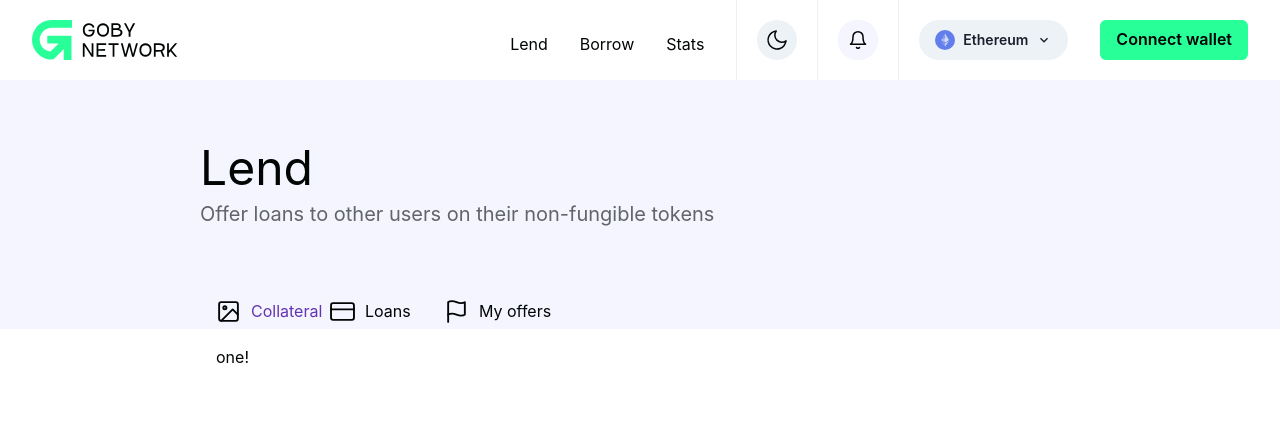
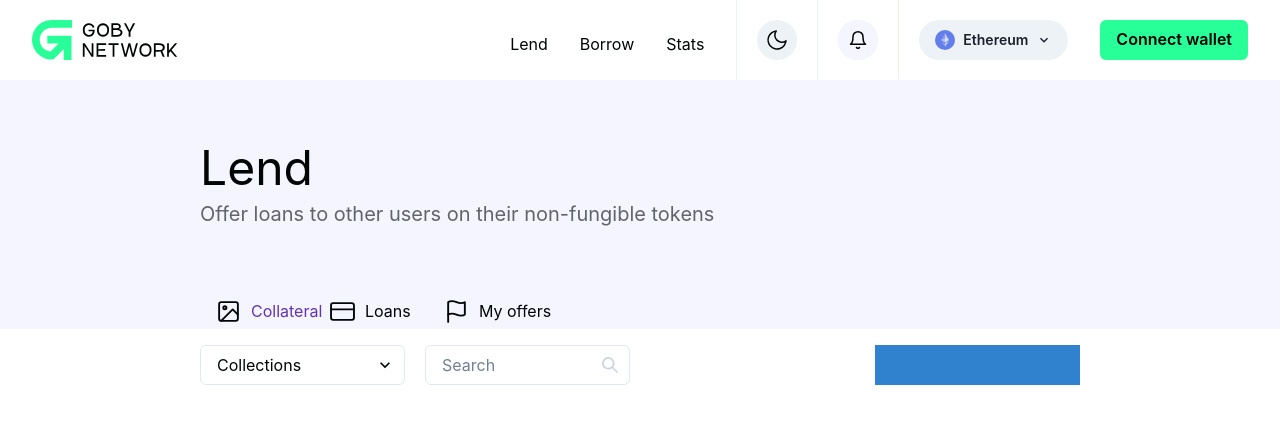
Before and after one commit to paurock/goby, a Next.js app: page / in a window 1280 px wide. Shown: the top 424 px of the page. Built offline with nearby package versions, Linux system fonts and the light colour scheme.

Commit message:
tab content process

```diff
--- a/src/components/Toolbar/index.tsx
+++ b/src/components/Toolbar/index.tsx
@@ -4,36 +4,40 @@ import {
   Flex,
   Grid,
   GridItem,
+  Select,
+  Input,
+  InputGroup,
+  InputRightElement,
   useColorMode,
-} from '@chakra-ui/react';
-import { useAssets, VFlex } from 'shared';
+} from "@chakra-ui/react";
+import { SearchIcon } from "@chakra-ui/icons";
+import { useAssets, VFlex } from "shared";
 
 const Toolbar = () => {
   const { text, background } = useAssets();
   const { colorMode, toggleColorMode } = useColorMode();
 
   return (
-    <Container
-      maxW="full"
-      maxH="249px"
-      h={['fit-content', '847px', '847px', '847px', '860px']}
-      px={['16px', '16px', '16px', '30px', '120px']}
-      pt={['10px', '10px', '10px', '20px', '30px']}
-      color={text}
-    >
-      <VFlex
-        mx={['16px', '16px', '16px', '80px', '80px', '195px']}
-        justify="space-between"
-        h="185px"
-      >
-        <Grid templateColumns="repeat(4, 1fr)" gap={2}>
-          <GridItem w="100%" h="10" bg="blue.500" />
-          <GridItem w="100%" h="10" bg="blue.500" />
-          <GridItem w="100%" h="10" bg="blue.500" />
-          <GridItem w="100%" h="10" bg="blue.500" />
-        </Grid>
-      </VFlex>
-    </Container>
+    <Grid templateColumns="repeat(4, 1fr)" gap="5">
+      <GridItem w="100%" h="10">
+        <Select placeholder="Collections">
+          <option value="option1">Option 1</option>
+          <option value="option2">Option 2</option>
+          <option value="option3">Option 3</option>
+        </Select>
+      </GridItem>
+      <GridItem w="100%" h="10">
+        <InputGroup>
+          <Input type="search" placeholder="Search" />
+          <InputRightElement
+            pointerEvents="none"
+            children={<SearchIcon color="gray.300" />}
+          />
+        </InputGroup>
+      </GridItem>
+      <GridItem w="100%" h="10" />
+      <GridItem w="100%" h="10" bg="blue.500" />
+    </Grid>
   );
 };
 export default Toolbar;
--- a/src/components/sections/title-section/index.tsx
+++ b/src/components/sections/title-section/index.tsx
@@ -13,6 +13,7 @@ import {
 import { motion } from "framer-motion";
 import { useState } from "react";
 import { VFlex, useAssets } from "../../../shared";
+import Toolbar from "../../Toolbar";
 
 const tabsStyle = {
   display: "flex",
@@ -96,8 +97,7 @@ const TabsComp = ({ text, textPurple, textGreen, colorMode }) => {
       : { borderBottom: "2px solid green" };
 
   return (
-    <Flex maxH="36px" justify="start" gap="32px">
-      <Tabs isFitted isLazy variant="unstyled" align="start">
+    <Tabs maxH="36px" isFitted isLazy variant="unstyled" align="start" w="full">
       <TabList gap="10px">
         <motion.div
           style={tabsStyle}
@@ -105,11 +105,7 @@ const TabsComp = ({ text, textPurple, textGreen, colorMode }) => {
           onMouseEnter={() => setIsHover(1)}
           onMouseLeave={() => setIsHover(0)}
         >
-            <Tab
-              sx={tabStyle}
-              _hover={{ color: modeColorSelector() }}
-              _selected={{ color: modeColorSelector() }}
-            >
+          <Tab sx={tabStyle} _selected={{ color: modeColorSelector() }}>
             <Icon
               as={collatIcon}
               w="25px"
@@ -159,21 +155,21 @@ const TabsComp = ({ text, textPurple, textGreen, colorMode }) => {
         </motion.div>
       </TabList>
       <TabPanels>
-          <TabPanel>
-            <p>one!</p>
+        <TabPanel px={0}>
+          <Toolbar />
         </TabPanel>
-          <TabPanel>
+        <TabPanel px={0}>
           <p>two!</p>
         </TabPanel>
-          <TabPanel>
+        <TabPanel px={0}>
           <p>three!</p>
         </TabPanel>
       </TabPanels>
     </Tabs>
-    </Flex>
   );
 };
 
+/////////////////SVG ICONS///////////////////////
 //Collateral Icon
 const collatIcon = (props) => (
   <svg
@@ -206,7 +202,6 @@ const collatIcon = (props) => (
   </svg>
 );
 
-//SVG ICONS
 //CARDICON
 const cardIcon = (props) => (
   <svg
```
Lines whose indentation alone changed are shown as unchanged.
